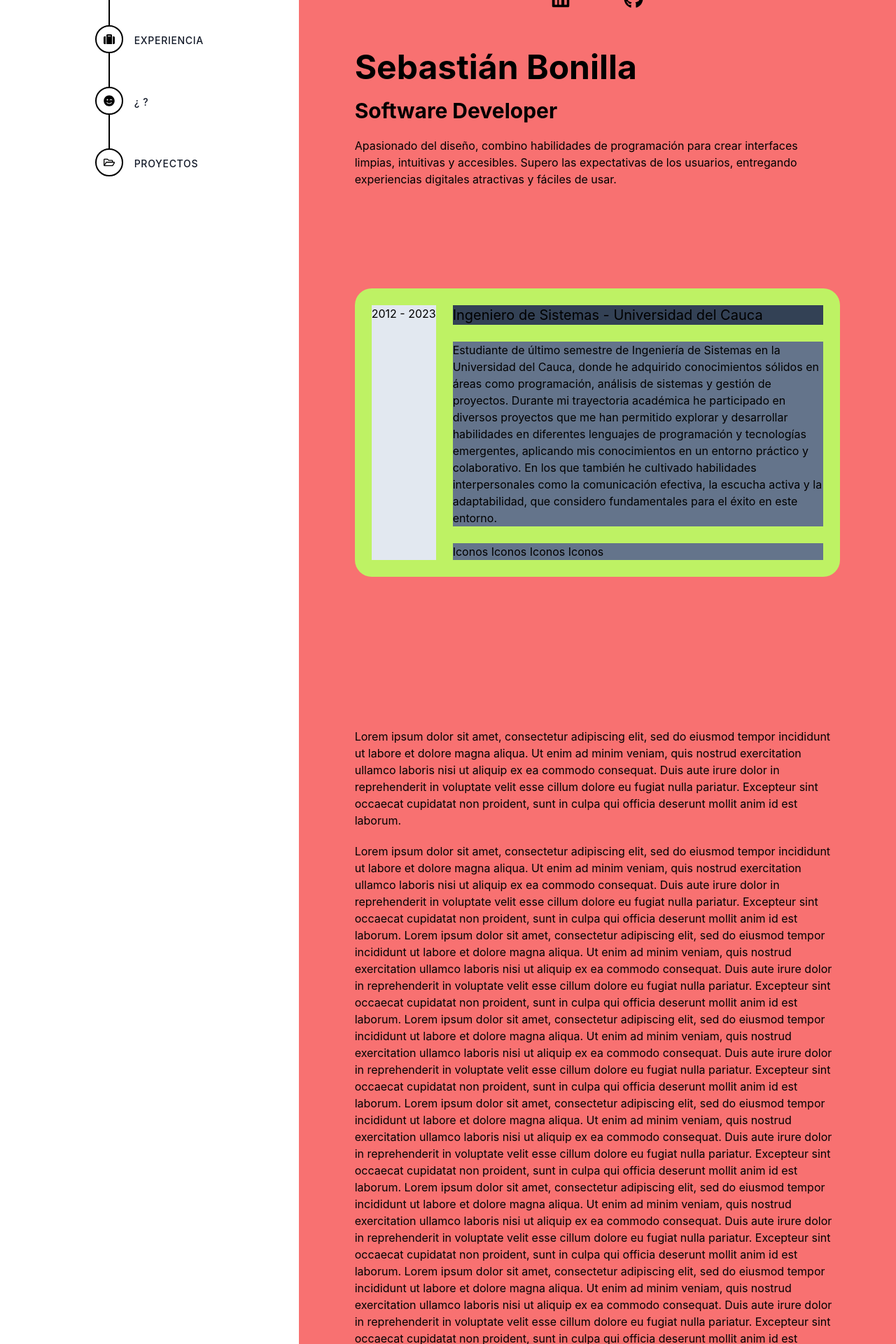
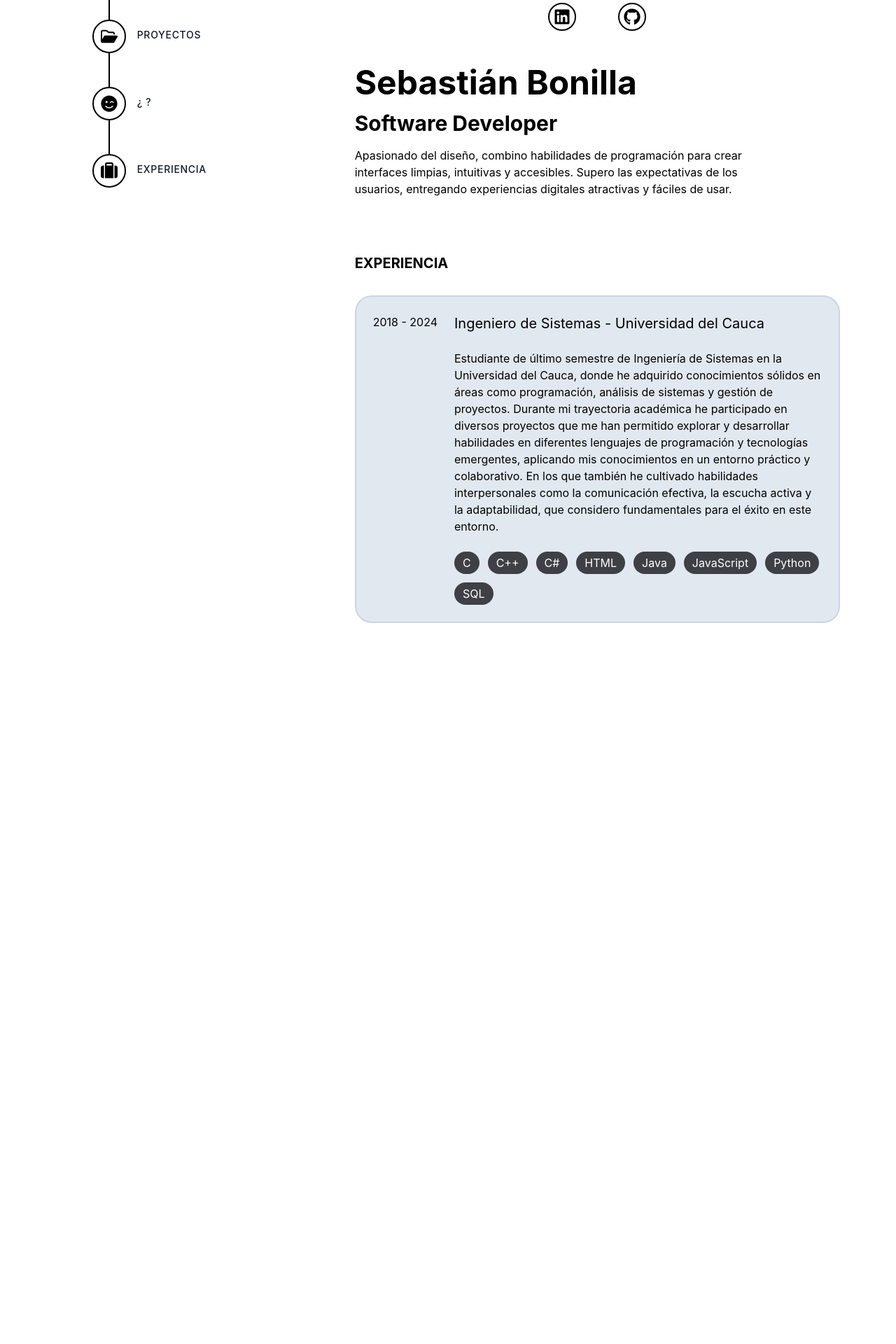
Before and after one commit to SebastianBonilla13/my_portfolio, a React (Create React App) app: page / in a window 1280 px wide. Shown: the part 300-2220 px from the top of the page at 70% size. After the commit the page ends 1302 px from the top, so only its background shows below. Built offline with nearby package versions, Linux system fonts and the light colour scheme.

Commit message:
Resonsive v2 + TableInfo v2 + Badge + little details

```diff
--- a/src/App.js
+++ b/src/App.js
@@ -3,10 +3,10 @@
 /* import './App.css'; */
 import Sidebar from "../src/Components/Sidebar.jsx";
 
-import Card from "../src/Components/Card.jsx";
-import Info from "./Components/TableInfo.jsx";
+/* import Card from "../src/Components/Card.jsx"; */
+import TableInfo from "./Components/TableInfo.jsx";
 
-import { FaGithub, FaLinkedin, FaRegFolderOpen, FaSuitcase      } from "react-icons/fa6";
+import { FaGithub, FaLinkedin, FaRegFolderOpen, FaSuitcase } from "react-icons/fa6";
 import { FaSmileWink, FaClipboardList } from "react-icons/fa";
 import { IoMdPerson } from "react-icons/io";
 
@@ -16,6 +16,7 @@ FaSuitcase
 FaSmileWink
 IoMdPerson */
 
+import Badge from "../src/Components/Badge.jsx";
 
 
 import imgSebastianBonilla from "./Assets/imgSebastianBonillaa.jpg";
@@ -35,7 +36,9 @@ function App() {
 
       <main class="lg:w-2/3"> {/* BODY */} {/* bg-lime-200 */}
 
-        <div class="lg:max-w-4xl px-6 sm:px-20 pt-10 bg-red-400">  {/* sm:px-1/6 */}
+        <Badge Icon={FaSmileWink} Text={"HOLA"}> </Badge>
+
+        <div class="lg:max-w-4xl px-6 sm:px-20 pt-10 ">  {/* sm:px-1/6 bg-red-400 */}
 
 
           <div class="flex justify-center "> {/* IMAGE CONTAINER */}  {/* bg-orange-500 min-w-64 */}
@@ -46,24 +49,45 @@ function App() {
 
           <div class="flex justify-center "> {/* ICONS CONTAINER */} {/* bg-slate-600 */}
 
-          <div class="pt-2 pb-8 gap-x-5 grid grid-cols-2 grid-flow-row"> {/* bg-slate-600 */}
+            <div class="pt-1 pb-6 gap-x-5 grid grid-cols-2 grid-flow-row"> {/* bg-slate-600 */}
 
-            <div class="p-5"> {/* bg-amber-300 */} {/* ICON */}
-              <a class=" " href='https://www.linkedin.com/in/sebastianbonilla13'> {/* border-cyan-800 */}
-                <FaLinkedin class="w-11 h-11 p-2" /> {/* bg-orange-500 */}
+              {/* bg-amber-300 */} {/* ICON */}
+              {/* <div class="p-5">
+                <a class=" " href='https://www.linkedin.com/in/sebastianbonilla13'>
+                  <FaLinkedin class="w-11 h-11 p-2" />
                 </a>
               </div>
 
-            <div class="p-5"> {/* bg-amber-300 */}
-              <a class=" " href='https://github.com/SebastianBonilla13'> {/* border-cyan-800 */}
-                <FaGithub class="w-11 h-11 p-2" /> {/* bg-orange-500 */}
+              <div class="p-5">
+                <a class=" " href='https://github.com/SebastianBonilla13'>
+                  <FaGithub class="w-11 h-11 p-2" />
+                </a>
+              </div> */}
+
+              <div class="p-5">
+                <div class="w-10 border-opacity h-10 rounded-full inline-flex items-center justify-center relative z-10 order-solid border-2 border-black"> {/* text-lime-500  */}
+                  <a class=" " href='https://www.linkedin.com/in/sebastianbonilla13'>
+                    <FaLinkedin class="w-10 h-10 p-2" />
                   </a>
                 </div>
+              </div>
+
+              <div class="p-5">
+                <div class="w-10 border-opacity h-10 rounded-full inline-flex items-center justify-center relative z-10 border-solid border-2 border-black"> {/* text-lime-500  */}
+                  <a class=" " href='https://github.com/SebastianBonilla13'>
+                    <FaGithub class="w-10 h-10 p-2" />
+                  </a>
+                </div>
+              </div>
+
+
+
+
 
             </div>
           </div>
 
-        <div class="grid gap-y-5 ">
+          <div class="grid gap-y-4 ">
 
             <div class="text-left"> {/* NAME */}
               <h1 class="text-5xl font-bold text-color_primary ">
@@ -78,7 +102,7 @@ function App() {
             </div>
 
             <div>
-            <p class="text-color_primary ">
+              <p class="text-base text-color_primary max-w-xl">
                 Apasionado del diseño, combino habilidades de programación para crear interfaces limpias,
                 intuitivas y accesibles. Supero las expectativas de los usuarios, entregando experiencias
                 digitales atractivas y fáciles de usar.
@@ -89,15 +113,36 @@ function App() {
 
 
             <br></br>
+            <br></br>
 
             {/* <div class="flex justify-center">
               <Card> </Card>
             </div> */}
 
 
-          <div class="flex justify-center">
-            <Info> </Info>
+            {/* <div>
+              <h2 class="text-xl font-bold text-color_primary" >
+                PROYECTOS
+              </h2>
+            </div> */}
+
+            <div>
+              <h2 class="text-xl font-bold text-color_primary" >
+                EXPERIENCIA
+              </h2>
             </div>
+
+            <div class="flex justify-center pt-4">
+              <TableInfo> </TableInfo>
+            </div>
+
+            {/* <div class="flex justify-center pt-6">
+              <TableInfo> </TableInfo>
+            </div> */}
+
+
+
+
 
 
             <br></br>
@@ -107,7 +152,7 @@ function App() {
 
 
 
-          <div>
+            {/* <div>
               <p class="text-color_primary">
                 Lorem ipsum dolor sit amet, consectetur adipiscing elit, sed do eiusmod tempor
                 incididunt ut labore et dolore magna aliqua. Ut enim ad minim veniam, quis nostrud
@@ -116,59 +161,8 @@ function App() {
                 Excepteur sint occaecat cupidatat non proident, sunt in culpa qui officia deserunt
                 mollit anim id est laborum.
               </p>
-          </div>
+            </div> */}
 
-          <div>
-            <p class="text-color_primary">
-              Lorem ipsum dolor sit amet, consectetur adipiscing elit, sed do eiusmod tempor
-              incididunt ut labore et dolore magna aliqua. Ut enim ad minim veniam, quis nostrud
-              exercitation ullamco laboris nisi ut aliquip ex ea commodo consequat. Duis aute irure
-              dolor in reprehenderit in voluptate velit esse cillum dolore eu fugiat nulla pariatur.
-              Excepteur sint occaecat cupidatat non proident, sunt in culpa qui officia deserunt
-              mollit anim id est laborum.
-              Lorem ipsum dolor sit amet, consectetur adipiscing elit, sed do eiusmod tempor
-              incididunt ut labore et dolore magna aliqua. Ut enim ad minim veniam, quis nostrud
-              exercitation ullamco laboris nisi ut aliquip ex ea commodo consequat. Duis aute irure
-              dolor in reprehenderit in voluptate velit esse cillum dolore eu fugiat nulla pariatur.
-              Excepteur sint occaecat cupidatat non proident, sunt in culpa qui officia deserunt
-              mollit anim id est laborum.
-              Lorem ipsum dolor sit amet, consectetur adipiscing elit, sed do eiusmod tempor
-              incididunt ut labore et dolore magna aliqua. Ut enim ad minim veniam, quis nostrud
-              exercitation ullamco laboris nisi ut aliquip ex ea commodo consequat. Duis aute irure
-              dolor in reprehenderit in voluptate velit esse cillum dolore eu fugiat nulla pariatur.
-              Excepteur sint occaecat cupidatat non proident, sunt in culpa qui officia deserunt
-              mollit anim id est laborum.
-              Lorem ipsum dolor sit amet, consectetur adipiscing elit, sed do eiusmod tempor
-              incididunt ut labore et dolore magna aliqua. Ut enim ad minim veniam, quis nostrud
-              exercitation ullamco laboris nisi ut aliquip ex ea commodo consequat. Duis aute irure
-              dolor in reprehenderit in voluptate velit esse cillum dolore eu fugiat nulla pariatur.
-              Excepteur sint occaecat cupidatat non proident, sunt in culpa qui officia deserunt
-              mollit anim id est laborum.
-              Lorem ipsum dolor sit amet, consectetur adipiscing elit, sed do eiusmod tempor
-              incididunt ut labore et dolore magna aliqua. Ut enim ad minim veniam, quis nostrud
-              exercitation ullamco laboris nisi ut aliquip ex ea commodo consequat. Duis aute irure
-              dolor in reprehenderit in voluptate velit esse cillum dolore eu fugiat nulla pariatur.
-              Excepteur sint occaecat cupidatat non proident, sunt in culpa qui officia deserunt
-              mollit anim id est laborum.
-              Lorem ipsum dolor sit amet, consectetur adipiscing elit, sed do eiusmod tempor
-              incididunt ut labore et dolore magna aliqua. Ut enim ad minim veniam, quis nostrud
-              exercitation ullamco laboris nisi ut aliquip ex ea commodo consequat. Duis aute irure
-              dolor in reprehenderit in voluptate velit esse cillum dolore eu fugiat nulla pariatur.
-              Excepteur sint occaecat cupidatat non proident, sunt in culpa qui officia deserunt
-              mollit anim id est laborum.
-            </p>
-          </div>
-
-          <div>
-            <p class="text-color_primary">
-              Lorem ipsum dolor sit amet, consectetur adipiscing elit, sed do eiusmod tempor
-              incididunt ut labore et dolore magna aliqua. Ut enim ad minim veniam, quis nostrud
-              exercitation ullamco laboris nisi ut aliquip ex ea commodo consequat. Duis aute irure
-              dolor in reprehenderit in voluptate velit esse cillum dolore eu fugiat nulla pariatur.
-              Excepteur sint occaecat cupidatat non proident, sunt in culpa qui officia deserunt
-              mollit anim id est laborum.
-            </p>
-          </div>
 
 
           </div>
--- /dev/null
+++ b/src/Components/Badge.jsx
@@ -0,0 +1,20 @@
+
+
+{/* <span class="grid bg-black text-white rounded-full p-2 justify-items-center ">
+      <div class="flex-grow p-">
+        {text}
+      </div>
+    </span> */}
+
+function Badge({ Text, Icon }) {
+  return (
+
+    <span class="grid grid-flow-col justify-items-center bg-zinc-700 text-white rounded-full max-w-fit min-w-fit px-3 py-1 items-center">
+      {Icon && <Icon class="w-4 h-4 mr-2" />}
+      <div class="text-base">{Text}</div> {/* bg-slate-300 */}
+    </span>
+
+  );
+}
+
+export default Badge;
--- a/src/Components/Sidebar.jsx
+++ b/src/Components/Sidebar.jsx
@@ -1,6 +1,10 @@
 /* import * as React from 'react'; */
 
-import DynamicReactIcons from "./DynamicReactIcons"; /* gestión de iconos dinámicos */
+import { FaRegFolderOpen, FaSuitcase } from "react-icons/fa6";
+import { FaSmileWink, FaClipboardList } from "react-icons/fa";
+import { IoMdPerson } from "react-icons/io";
+
+/* import DynamicReactIcons from "./DynamicReactIcons"; */ /* gestión de iconos dinámicos */
 
 function Sidebar() {
 
@@ -17,18 +21,17 @@ function Sidebar() {
                         <div class="flex relative pb-12">
                             <Line />
                             <a class=" flex w-full " href="https://www.google.com/?hl=es"> {/* bg-red-300 */}
-                                <Icon nameIcon={"IoMdPerson"} />
+                                <Icon Iconn={IoMdPerson} />
                                 <Text textOption={"SOBRE MI"} />
                             </a>
                         </div>
 
-                        {/* OPTION EXPERIENCIA */}
+                        {/* OPTION PROYECTOS */}
                         <div class="flex relative pb-12">
-                            {/* LINE */}
                             <Line />
-                            <a class=" flex w-full" href="https://www.google.com/?hl=es"> {/* bg-red-300 */}
-                                <Icon nameIcon={"FaSuitcase"} />
-                                <Text textOption={"EXPERIENCIA"} />
+                            <a class=" flex w-full " href="wwww.google.com"> {/* bg-red-300 */}
+                                <Icon Iconn={FaRegFolderOpen} />
+                                <Text textOption={"PROYECTOS"} />
                             </a>
                         </div>
 
@@ -36,19 +39,19 @@ function Sidebar() {
                         <div class="flex relative pb-12">
                             <Line />
                             <a class=" flex w-full" href="https://www.google.com/?hl=es"> {/* bg-red-300 */}
-                                <Icon nameIcon={"FaSmileWink"} />
+                                <Icon Iconn={FaSmileWink} />
                                 <Text textOption={"¿ ?"} />
                             </a>
                         </div>
 
-                        {/* OPTION PROYECTOS */}
+                        {/* OPTION EXPERIENCIA */}
                         <div class="flex relative">
-                            <a class=" flex w-full " href="wwww.google.com"> {/* bg-red-300 */}
-                                <Icon nameIcon={"FaRegFolderOpen"} />
-                                <Text textOption={"PROYECTOS"} />
+                            {/* <Line /> */}
+                            <a class=" flex w-full" href="https://www.google.com/?hl=es"> {/* bg-red-300 */}
+                                <Icon Iconn={FaSuitcase} />
+                                <Text textOption={"EXPERIENCIA"} />
                             </a>
                         </div>
-
                     </div>
                 </div>
             </div>
@@ -60,17 +63,25 @@ function Sidebar() {
 
 const Line = () => {
     return (
-        <div class="h-full w-10 absolute inset-0 flex items-center justify-center">
+        <div class="h-full w-12 absolute inset-0 flex items-center justify-center">
             <div class="h-full w-0.5 bg-black pointer-events-none"></div>
         </div>
     );
 };
 
-const Icon = ({ nameIcon }) => {
+        {/* <div class="w-12 h-12 rounded-full border-b-green-400  inline-flex items-center justify-center relative z-10 order-solid border-2 border-x-violet-400">
+            <a class="bg-orange-200 w-6 h-6" href='https://github.com/SebastianBonilla13'>
+                {nameIcon && <DynamicReactIcons class="w-full h-full" iconNamee={nameIcon} />}
+            </a>
+        </div> */}
+
+const Icon = ({ Iconn }) => {
     return (
-        <div class="flex-shrink-0 w-10 h-10 rounded-full bg-white  inline-flex items-center justify-center relative z-10 order-solid border-2 border-black"> {/* text-lime-500  */}
-            <a class=" " href='https://github.com/SebastianBonilla13'> {/* border-cyan-800 */}
-                {nameIcon && <DynamicReactIcons class="to-black" iconNamee={nameIcon} />}
+
+        <div class="w-12 h-12 bg-white rounded-full inline-flex items-center justify-center relative z-10 order-solid border-2 border-black">
+            <a class=" " href='https://github.com/SebastianBonilla13'>
+                    <Iconn class="w-10 h-10 p-2" />
+                    {/* <DynamicReactIcons class="w-8 h-8 p-0" iconNamee={nameIcon}  /> */}
             </a>
         </div>
     );
--- a/src/Components/TableInfo.jsx
+++ b/src/Components/TableInfo.jsx
@@ -1,41 +1,47 @@
+import Badge from "./Badge.jsx";
+import { IoMdPerson } from "react-icons/io";
 
-
-function TableInfo() {
+function TableInfo({titulo, fecha, descripcion, lstIconos}) {
     return (
         <div class="">
-            {/* <div class=" bg-lime-300 p-6 rounded-3xl">
-                <div class="grid auto-rows-auto grid-flow-col gap-6">
-                    <div class="row-span-3 bg-slate-200 text-center text-base">2012 - Presente</div>
-                    <div class=" bg-slate-700 text-xl">Ingeniero de Sistemas - Universidad del Cauca</div>
-                    <div class=" bg-slate-500 text-base">Estudiante de último semestre de Ingeniería de Sistemas en la Universidad del Cauca, donde he adquirido conocimientos sólidos en áreas como programación, análisis de sistemas y gestión de proyectos. Durante mi trayectoria académica he participado en diversos proyectos que me han permitido explorar y desarrollar habilidades en diferentes lenguajes de programación y tecnologías emergentes, aplicando mis conocimientos en un entorno práctico y colaborativo. En los que también he cultivado habilidades interpersonales como la comunicación efectiva, la escucha activa y la adaptabilidad, que considero fundamentales para el éxito en este entorno. </div>
-                    <div class=" bg-slate-500">Iconos  Iconos  Iconos   Iconos</div>
-                </div>
-            </div> */}
+            <div class="p-6 rounded-3xl pl-6 border-solid border-2 border-slate-300 bg-slate-200"> {/* pt-48 pl-6 bg-lime-300 */}
+                <div class="grid auto-rows-auto md:grid-flow-col lg:grid-flow-col gap-6">
+                    <div class="md:row-span-3 lg:row-span-3 text-lef text-base">2018 - 2024</div> {/* bg-slate-200 */}
+                    <div class="  text-xl">Ingeniero de Sistemas - Universidad del Cauca</div> {/* bg-slate-700 */}
+                    <div class="  text-base">
+                        Estudiante de último semestre de Ingeniería de Sistemas
+                        en la Universidad del Cauca, donde he adquirido conocimientos sólidos en
+                        áreas como programación, análisis de sistemas y gestión de proyectos.
+                        Durante mi trayectoria académica he participado en diversos proyectos que
+                        me han permitido explorar y desarrollar habilidades en diferentes lenguajes
+                        de programación y tecnologías emergentes, aplicando mis conocimientos en un
+                        entorno práctico y colaborativo. En los que también he cultivado habilidades
+                        interpersonales como la comunicación efectiva, la escucha activa y la
+                        adaptabilidad, que considero fundamentales para el éxito en este entorno.
+                    </div>
+                    <div class=""> {/*  bg-slate-500 */}
+                        <div class="flex flex-wrap gap-3">
+                            <Badge Text={"C"} > </Badge>
+                            <Badge Text={"C++"} > </Badge>
+                            <Badge Text={"C#"} > </Badge>
+                            <Badge Text={"HTML"} > </Badge>
+                            <Badge Text={"Java"} > </Badge>
+                            <Badge Text={"JavaScript"} > </Badge>
+                            <Badge Text={"Python"}> </Badge>
+                            <Badge Text={"SQL"}> </Badge>
 
-            <div class="pb-20"></div>
-
-            <div class=" bg-lime-300 p-6 rounded-3xl"> {/* pt-48 pl-6 */}
-                <div class="grid auto-rows-auto md:grid-flow-col lg:grid-flow-col gap-6">
-                    <div class="md:row-span-3 lg:row-span-3 bg-slate-200 text-lef text-base">2012 - 2023</div>
-                    <div class=" bg-slate-700 text-xl">Ingeniero de Sistemas - Universidad del Cauca</div>
-                    <div class=" bg-slate-500 text-base">Estudiante de último semestre de Ingeniería de Sistemas en la Universidad del Cauca, donde he adquirido conocimientos sólidos en áreas como programación, análisis de sistemas y gestión de proyectos. Durante mi trayectoria académica he participado en diversos proyectos que me han permitido explorar y desarrollar habilidades en diferentes lenguajes de programación y tecnologías emergentes, aplicando mis conocimientos en un entorno práctico y colaborativo. En los que también he cultivado habilidades interpersonales como la comunicación efectiva, la escucha activa y la adaptabilidad, que considero fundamentales para el éxito en este entorno. </div>
-                    <div class=" bg-slate-500">Iconos  Iconos  Iconos   Iconos</div>
+                            {/* <Badge Text={"C"} Icon={IoMdPerson}> </Badge>
+                            <Badge Text={"C++"} Icon={IoMdPerson}> </Badge>
+                            <Badge Text={"C#"} Icon={IoMdPerson}> </Badge>
+                            <Badge Text={"HTML"} Icon={IoMdPerson}> </Badge>
+                            <Badge Text={"Java"} Icon={IoMdPerson}> </Badge>
+                            <Badge Text={"JavaScript"} Icon={IoMdPerson}> </Badge>
+                            <Badge Text={"Python"} Icon={IoMdPerson}> </Badge>    */}
+                        </div>
+                    </div>
                 </div>
             </div>
-
-            <div class="pb-20"></div>
-
-            {/* <div class=" bg-lime-300 p-6 rounded-3xl">
-                <div class="grid auto-rows-auto grid-flow-col gap-6">
-                    <div class="row-span-4 bg-slate-200 text-center text-base">2012 - Presente</div>
-                    <div class="row-span-1 col-span-4 bg-slate-700 text-xl">Ingeniero de Sistemas - Universidad del Cauca</div>
-                    <div class="row-span-2 col-span-4 bg-slate-500 text-base">Estudiante de último semestre de Ingeniería de Sistemas en la Universidad del Cauca, donde he adquirido conocimientos sólidos en áreas como programación, análisis de sistemas y gestión de proyectos. Durante mi trayectoria académica he participado en diversos proyectos que me han permitido explorar y desarrollar habilidades en diferentes lenguajes de programación y tecnologías emergentes, aplicando mis conocimientos en un entorno práctico y colaborativo. En los que también he cultivado habilidades interpersonales como la comunicación efectiva, la escucha activa y la adaptabilidad, que considero fundamentales para el éxito en este entorno. </div>
-                    <div class="row-span-1 col-span-4 bg-slate-500">Iconos  Iconos  Iconos   Iconos</div>
-                </div>
-            </div> */}
         </div>
-
-
     );
 }
 
```
Also changed, not shown: src/Components/Badges.jsx (deleted, +0 -12 lines). Lines whose indentation alone changed are shown as unchanged.
